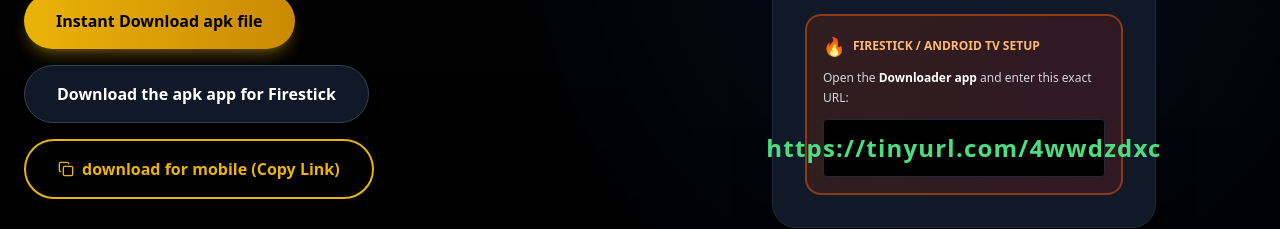
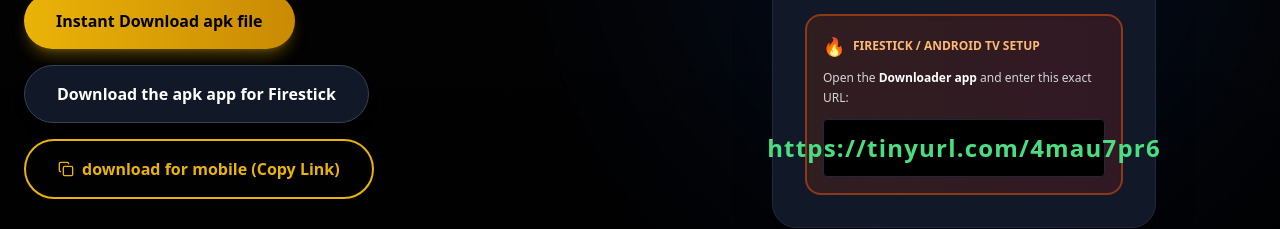
Before and after one commit to rgarrett-eng/Onyx-Stream-Landing-Page-V2, a React (Vite) app: page / in a window 1280 px wide. Shown: the part 1520-1749 px from the top of the page. Built offline with nearby package versions, Linux system fonts and the light colour scheme.

Commit message:
Keep the old visible TinyURL for context while the app links to the new APK TinyURL behind the scenes

```diff
--- a/src/pages/LandingPage.tsx
+++ b/src/pages/LandingPage.tsx
@@ -23,8 +23,9 @@ export function LandingPage() {
   const [referralCopied, setReferralCopied] = useState(false);
 
   // ─── MASTER APK LINK ─────────────────────────────────────────────
-  // This single variable controls EVERY download button and the QR code on the page.
+  // Keep the old public/visual tinyurl for context, but send the real traffic to the new APK URL.
   const APK_DOWNLOAD_URL = 'https://tinyurl.com/4wwdzdxc';
+  const DISPLAY_APK_URL = 'https://tinyurl.com/4mau7pr6';
   const REFERRAL_MESSAGE = `🎬 I'm using Onyx Stream for live TV & movies - it's incredible! Get your FREE 24-hour pass here: ${APK_DOWNLOAD_URL}`;
 
   const deviceImages = [
@@ -281,7 +282,7 @@ export function LandingPage() {
                 </p>
                 <div className="bg-black p-3 rounded border border-gray-800 text-center flex items-center justify-center">
                   <p className="text-xl md:text-2xl font-black text-green-400 tracking-wider select-all">
-                    https://tinyurl.com/4wwdzdxc
+                    {DISPLAY_APK_URL}
                   </p>
                 </div>
               </div>
```
